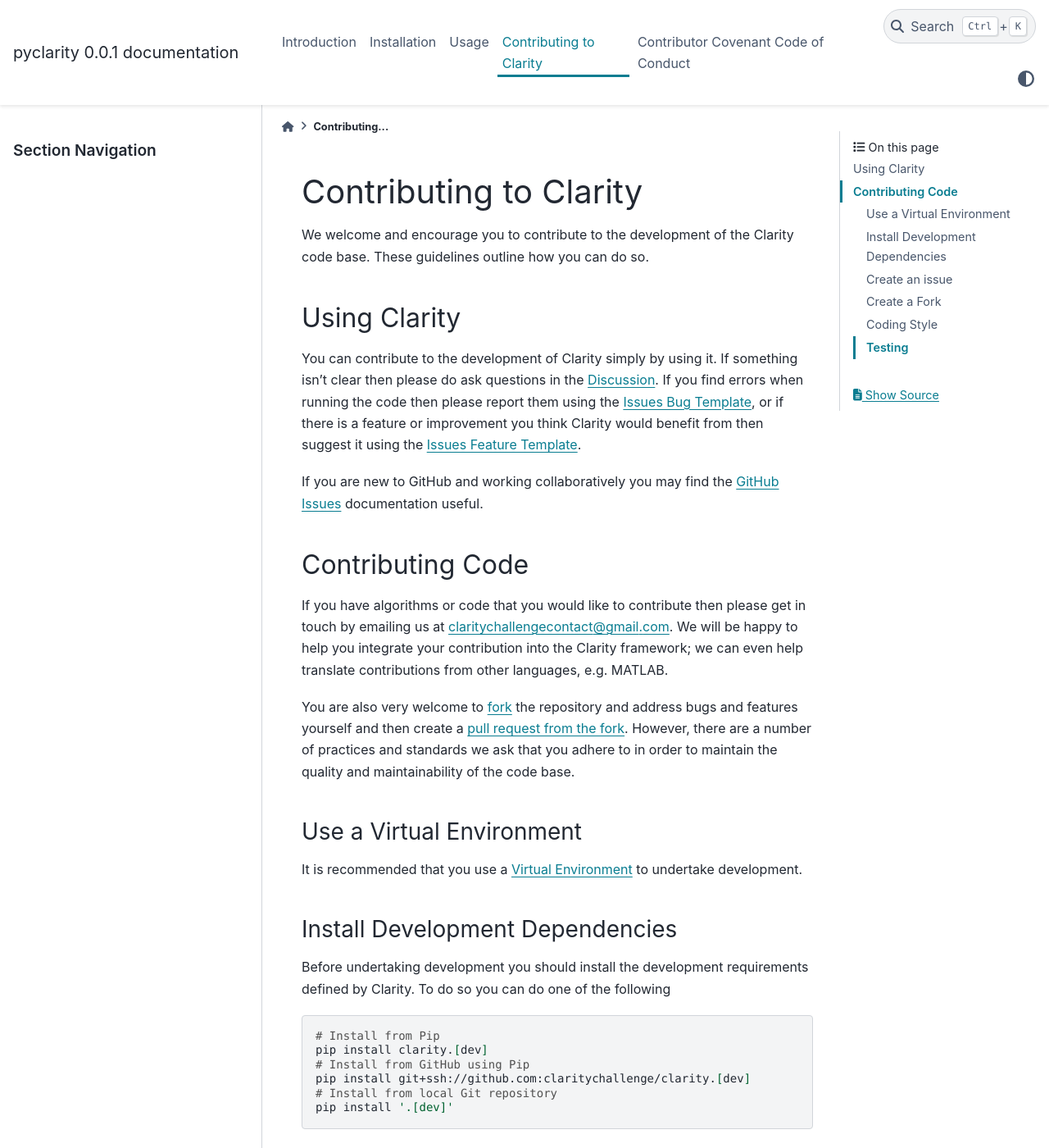
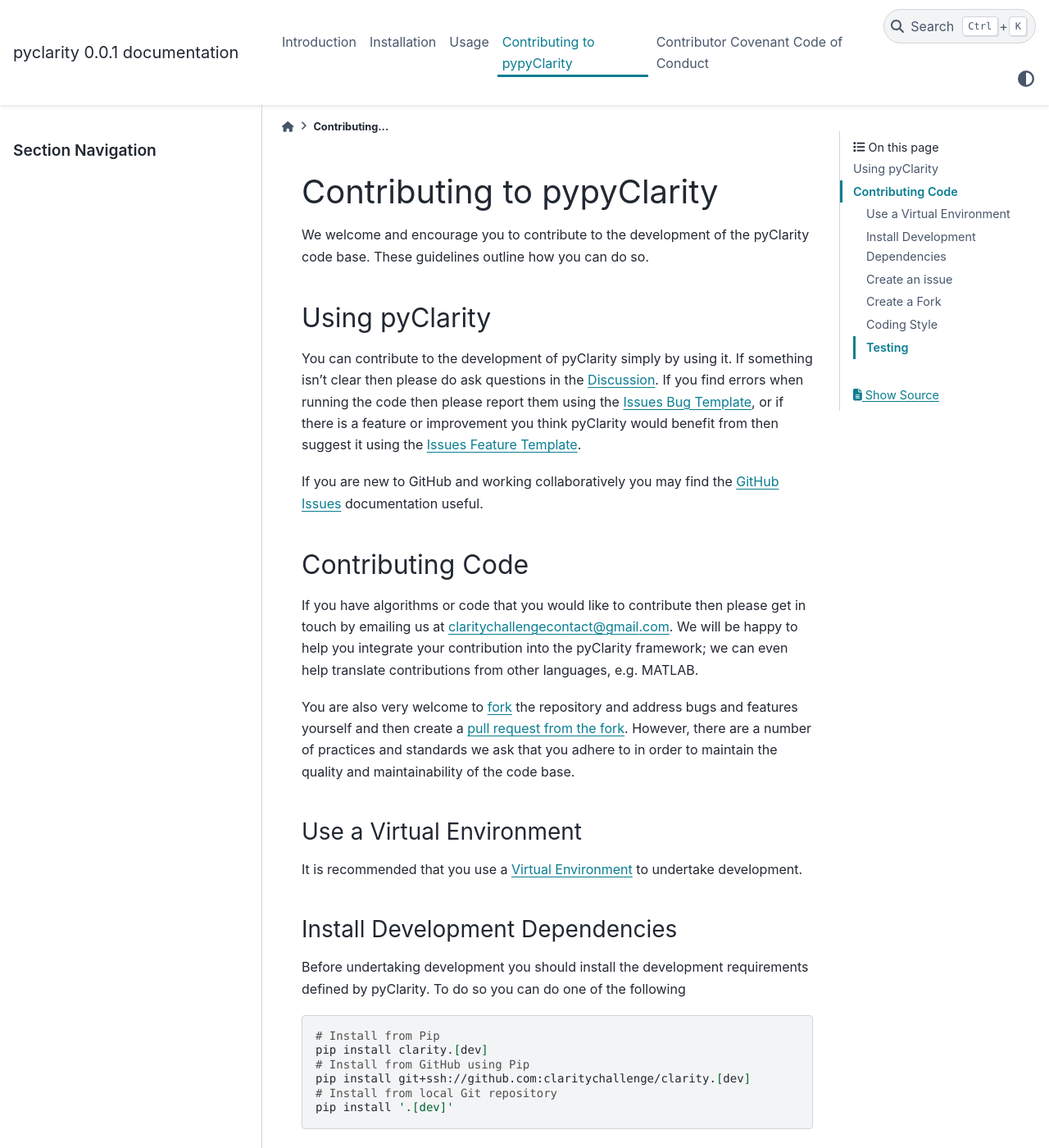
Before and after one commit to claritychallenge/clarity, a Sphinx documentation site: the page built from docs/CONTRIBUTING.md, in a window 1280 px wide and 1400 px high. Shown: the whole window at 82% size. Built offline with Sphinx 7.4.7 and the PyData theme 0.15.4, drawn with Linux system fonts in a browser that asks for light colours; pages that are not in the unit, such as notebooks, are missing from menus; some of the changed text lies outside the part shown.

Commit message:
16 | How to run pytest

````diff
--- a/docs/CONTRIBUTING.md
+++ b/docs/CONTRIBUTING.md
@@ -1,13 +1,13 @@
-# Contributing to Clarity
+# Contributing to pypyClarity
 
-We welcome and encourage you to contribute to the development of the Clarity code base. These guidelines outline how you
+We welcome and encourage you to contribute to the development of the pyClarity code base. These guidelines outline how you
 can do so.
 
-## Using Clarity
+## Using pyClarity
 
-You can contribute to the development of Clarity simply by using it. If something isn't clear then please do ask
+You can contribute to the development of pyClarity simply by using it. If something isn't clear then please do ask
 questions in the [Discussion](). If you find errors when running the code then please report them using the [Issues Bug
-Template](), or if there is a feature or improvement you think Clarity would benefit from then suggest it using the
+Template](), or if there is a feature or improvement you think pyClarity would benefit from then suggest it using the
 [Issues Feature Template]().
 
 If you are new to GitHub and working collaboratively you may find the [GitHub Issues](https://docs.github.com/en/issues)
@@ -17,7 +17,7 @@
 
 If you have algorithms or code that you would like to contribute then please get in touch by emailing us at
 [claritychallengecontact@gmail.com](mailto:claritychallengecontact@gmail.com). We will be happy to help you integrate
-your contribution into the Clarity framework; we can even help translate contributions from other languages, e.g. MATLAB.
+your contribution into the pyClarity framework; we can even help translate contributions from other languages, e.g. MATLAB.
 
 
 You are also very welcome to [fork](https://docs.github.com/en/get-started/quickstart/fork-a-repo) the repository and address bugs
@@ -33,7 +33,7 @@
 
 ### Install Development Dependencies
 
-Before undertaking development you should install the development requirements defined by Clarity.  To do so you can do one
+Before undertaking development you should install the development requirements defined by pyClarity.  To do so you can do one
 of the following
 
 ``` bash
@@ -48,7 +48,7 @@
 ### Create an issue
 
 Before undertaking any development please create an [Issue](https://github.com/claritychallenge/clarity/issues) for it
-here on the Clarity repository. There are templates for [Bug
+here on the pyClarity repository. There are templates for [Bug
 Reports](https://github.com/claritychallenge/clarity/issues/new?assignees=&labels=bug&template=bug_report.md&title=%5BBUG%5D)
 and [Feature
 Requests](https://github.com/claritychallenge/clarity/issues/new?assignees=&labels=enhancement&template=feature_request.md&title=%5BFEATURE%5D). This
@@ -60,7 +60,7 @@
 
 Once you have created an issue you can
 [fork](https://docs.github.com/en/pull-requests/collaborating-with-pull-requests/working-with-forks/about-forks) the
-Clarity repository to your own account and create a branch on which to undertake development.
+pyClarity repository to your own account and create a branch on which to undertake development.
 
 
 ### Coding Style
@@ -101,9 +101,11 @@
 includes bug fixes, when a test should be added that captures the bug.
 
 The [pytest](https://docs.pytest.org/en/7.1.x/) framework is used and the conventions are followed under
-Clarity. Tests reside under the `tests` directory (and optionally within a module directory), fixtures should be defined
+pyClarity. Tests reside under the `tests` directory (and optionally within a module directory), fixtures should be defined
 in `conftest.py` files whilst resources used should be placed under `tests/resources`.
 
 The Continuous Integration in place on GitHub Actions runs `pytest` on newly created pull-requests and these have to
 pass successfully before merging so it is useful to ensure they pass before you create pull requests at the very
 least. Sometimes it may be sensible to run them against commits too.
+
+To run the tests simply call `pytest` from the root of the project folder.
````
